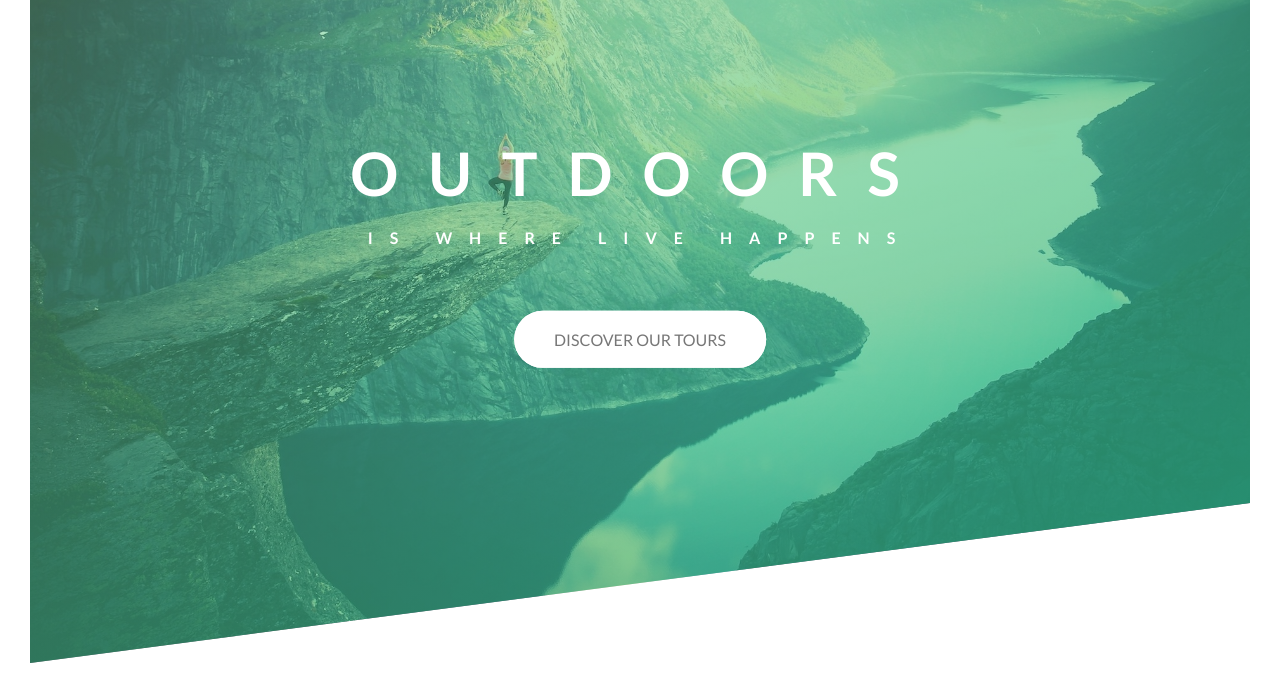
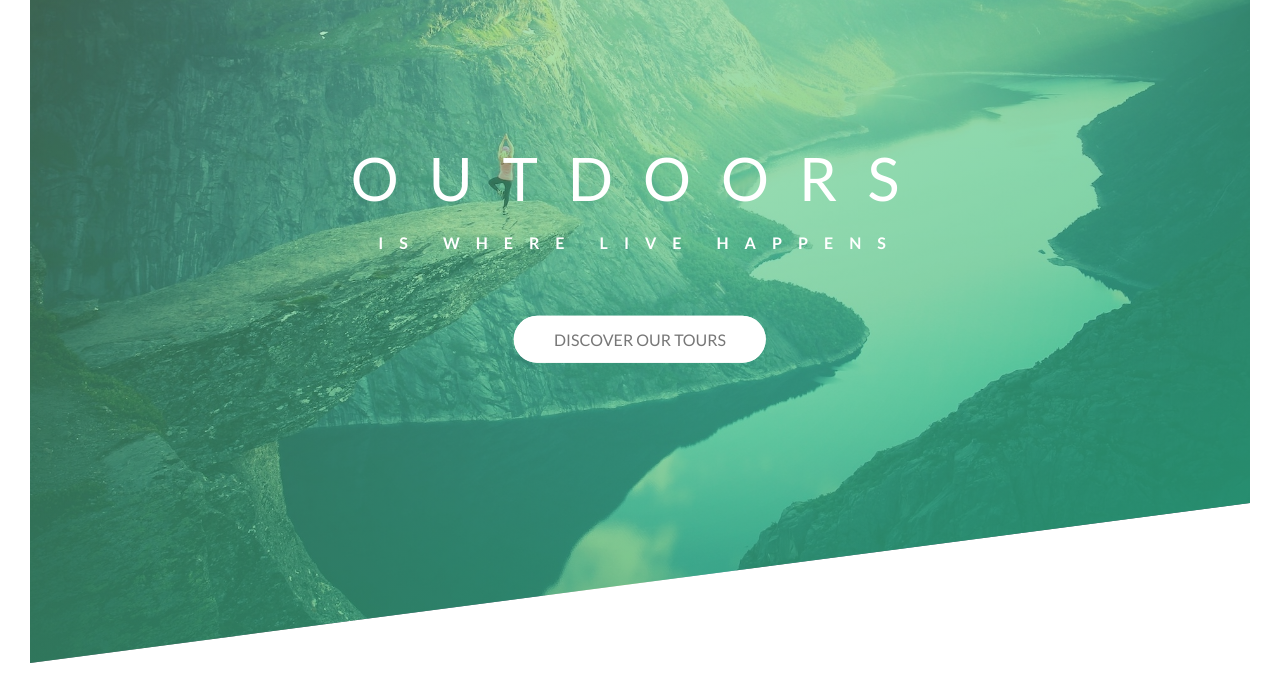
Before and after one commit to tomaszduda1990/tour-site, a website: page Natours/starter/index.html in a window 1280 px wide. Shown: the part 127-820 px from the top of the page. Drawn offline with Linux system fonts and the light colour scheme; files that its build step writes are made by us from their sources.

```diff
--- a/Natours/starter/css/style.css
+++ b/Natours/starter/css/style.css
@@ -7,19 +7,26 @@
 
 */
 
-* {
+*,
+*::after,
+*::before {
   margin: 0;
   padding: 0;
-  box-sizing: border-box;
+  box-sizing: inherit;
+}
+
+html {
+  font-size: 62.5%;
 }
 
 body {
   font-family: "Lato", sans-serif;
   font-weight: 400;
-  font-size: 16px;
+  font-size: 1.6rem;
   line-height: 1.7;
   color: #777;
-  padding: 30px;
+  padding: 3rem;
+  box-sizing: border-box;
 }
 
 .header {
@@ -36,17 +43,17 @@
 
   clip-path: polygon(0 0, 100% 0, 100% 75vh, 0 100%);
 }
-.logo-box {
+.header__logo-box {
   position: absolute;
-  top: 40px;
-  left: 40px;
+  top: 4rem;
+  left: 4rem;
 }
 
-.logo {
-  height: 35px;
+.header__logo {
+  height: 3.5rem;
 }
 
-.text-box {
+.header__text-box {
   position: absolute;
   top: 45%;
   left: 50%;
@@ -58,22 +65,22 @@
   color: #fff;
   text-transform: uppercase;
   backface-visibility: hidden;
-  margin-bottom: 60px;
+  margin-bottom: 6rem;
 }
 
-.heading-primary-main {
+.heading-primary--main {
   display: block;
-  font-size: 60px;
-  font-weight: 400px;
-  letter-spacing: 30px;
+  font-size: 6rem;
+  font-weight: 400;
+  letter-spacing: 3rem;
   animation-name: moveInLeft;
   animation-duration: 0.7s;
 }
 
-.heading-primary-sub {
+.heading-primary--sub {
   display: block;
-  font-size: 16px;
-  letter-spacing: 17px;
+  font-size: 1.6rem;
+  letter-spacing: 1.6rem;
   font-weight: 700;
   animation-name: moveInRight;
   animation-duration: 0.7s;
@@ -128,11 +135,12 @@
 .btn:visited {
   text-transform: uppercase;
   text-decoration: none;
-  padding: 15px 40px;
+  padding: 1rem 4rem;
   display: inline-block;
-  border-radius: 100px;
+  border-radius: 10rem;
 }
 .btn {
+  font-size: 1.6rem;
   position: relative;
   transition: all 0.15s ease-in-out;
 }
@@ -153,7 +161,7 @@
   left: 0;
   height: 100%;
   width: 100%;
-  border-radius: 100px;
+  border-radius: 10rem;
   transition: all 0.3s;
 }
 
@@ -162,18 +170,18 @@
   opacity: 0;
 }
 
-.btn-white,
-.btn-white::after {
+.btn--white,
+.btn--white::after {
   background-color: #fff;
   color: #777;
 }
 
 .btn:hover {
-  transform: translateY(-3px);
-  box-shadow: 0 10px 20px rgba(0, 0, 0, 0.2);
+  transform: translateY(-0.3rem);
+  box-shadow: 0 1rem 2rem rgba(0, 0, 0, 0.2);
 }
 
 .btn:active {
-  transform: translateY(-1px);
-  box-shadow: 0 6px 15px rgba(0, 0, 0, 0.2);
+  transform: translateY(-0.1rem);
+  box-shadow: 0 0.6rem 1.5rem rgba(0, 0, 0, 0.2);
 }
--- a/Natours/starter/index.html
+++ b/Natours/starter/index.html
@@ -17,15 +17,15 @@
   </head>
   <body>
     <header class="header">
-      <div class="logo-box">
-        <img src="./img/logo-white.png" alt="logo white" class="logo" />
+      <div class="header__logo-box">
+        <img src="./img/logo-white.png" alt="logo white" class="header__logo" />
       </div>
-      <div class="text-box">
+      <div class="header__text-box">
         <h1 class="heading-primary">
-          <span class="heading-primary-main">Outdoors</span>
-          <span class="heading-primary-sub">is where live happens</span>
+          <span class="heading-primary--main">Outdoors</span>
+          <span class="heading-primary--sub">is where live happens</span>
         </h1>
-        <a href="#" class="btn btn-white">Discover our tours</a>
+        <a href="#" class="btn btn--white">Discover our tours</a>
       </div>
     </header>
   </body>
```
